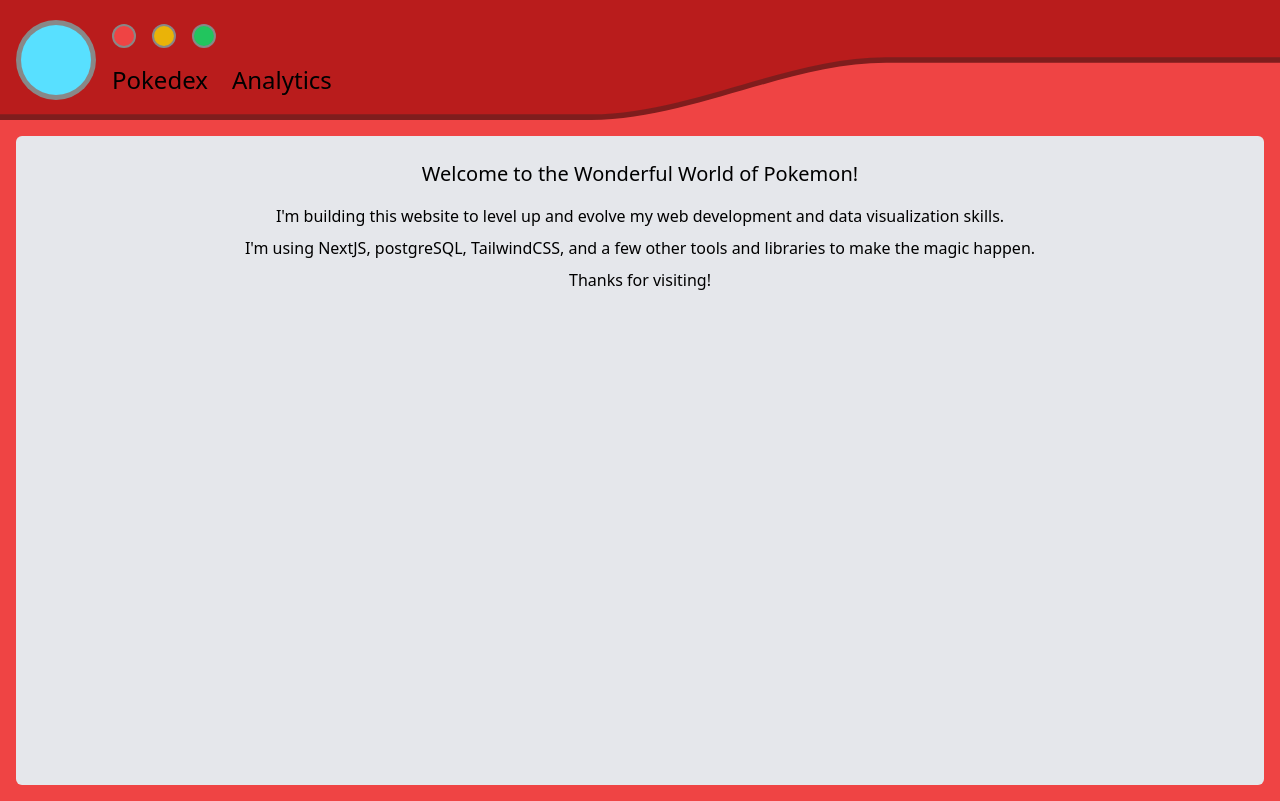
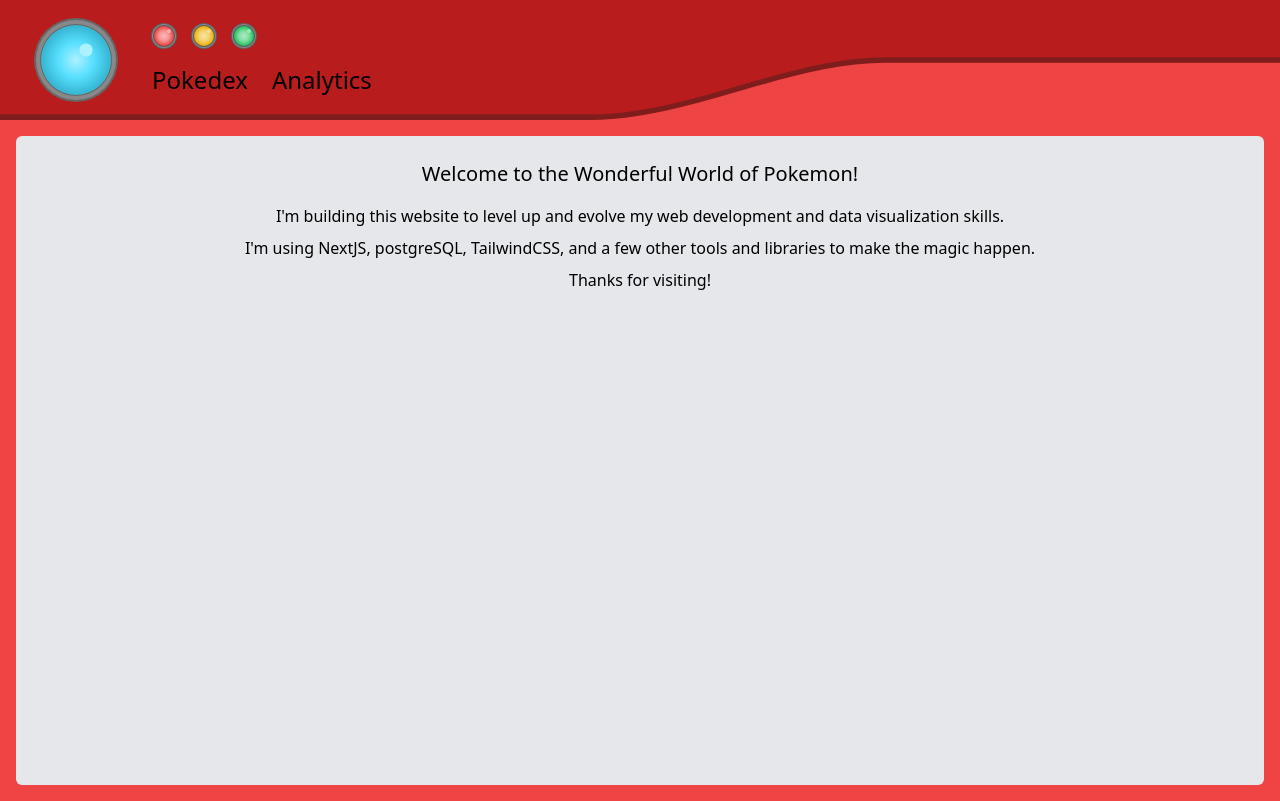
Before and after one commit to shroommu/pokemon-battler, a Next.js app: page / in a window 1280 px wide. Built offline with nearby package versions, Linux system fonts and the light colour scheme.

Commit message:
fancy up the lightbulbs

```diff
--- a/src/app/layout.js
+++ b/src/app/layout.js
@@ -31,18 +31,86 @@ export default function RootLayout({ children }) {
           </svg>
 
           <div className="absolute flex flex-row w-full h-full pl-4">
-            <svg className="h-full" viewBox="0 0 4 6">
-              <circle cx={2} cy={3} r={2} fill="#888888ff" />
-              <circle cx={2} cy={3} r={1.75} fill="#58e0ffff" />
+            <svg className="h-full" viewBox="0 0 6 6">
+              <defs>
+                <radialGradient
+                  cx={"50%"}
+                  cy={"50%"}
+                  r={0.5}
+                  id="big-lightbulb-gradient"
+                >
+                  <stop offset="0%" stopColor="#adf0ffff" />
+                  <stop offset="50%" stopColor="#58e0ffff" />
+                  <stop offset="95%" stopColor="#37b8d5ff" />
+                </radialGradient>
+              </defs>
+              <g data-testid="big-lightbulb">
+                <circle cx={3} cy={3} r={2.1} fill="#666666ff" />
+                <circle cx={3} cy={3} r={2} fill="#888888ff" />
+                <circle cx={3} cy={3} r={1.8} fill="#666666ff" />
+                <circle
+                  cx={3}
+                  cy={3}
+                  r={1.75}
+                  fill="url('#big-lightbulb-gradient')"
+                />
+                <circle cx={3.5} cy={2.5} r={0.33} fill="#adf0ffff" />
+              </g>
             </svg>
             <div className="flex flex-col h-full pl-2 justify-center">
               <svg className="h-1/3 w-fit" viewBox="0 0 7 2">
+                <defs>
+                  <radialGradient
+                    cx={"50%"}
+                    cy={"50%"}
+                    r={0.5}
+                    id="small-lightbulb-gradient"
+                  >
+                    <stop offset="0%" stopColor="#ffffffa1" />
+                    <stop offset="50%" stopColor="#ffffff6d" />
+                    <stop offset="95%" stopColor="#ffffff01" />
+                  </radialGradient>
+                </defs>
+
+                <g data-testid="red-lightbulb">
+                  <circle cx={1} cy={1} r={0.65} fill="#5e5e5eff" />
                   <circle cx={1} cy={1} r={0.6} fill="#888888ff" />
+                  <circle cx={1} cy={1} r={0.55} fill="#5e5e5eff" />
                   <circle cx={1} cy={1} r={0.5} className="fill-red-500" />
+                  <circle
+                    cx={1}
+                    cy={1}
+                    r={0.5}
+                    fill="url('#small-lightbulb-gradient')"
+                  />
+                  <circle cx={1.25} cy={0.75} r={0.1} fill="#ffffff6d" />
+                </g>
+                <g data-testid="yellow-lightbulb">
+                  <circle cx={3} cy={1} r={0.65} fill="#5e5e5eff" />
                   <circle cx={3} cy={1} r={0.6} fill="#888888ff" />
+                  <circle cx={3} cy={1} r={0.55} fill="#5e5e5eff" />
                   <circle cx={3} cy={1} r={0.5} className="fill-yellow-500" />
+                  <circle
+                    cx={3}
+                    cy={1}
+                    r={0.5}
+                    fill="url('#small-lightbulb-gradient')"
+                  />
+                  <circle cx={3.25} cy={0.75} r={0.1} fill="#ffffff6d" />
+                </g>
+                <g data-testid="green-lightbulb">
+                  <circle cx={5} cy={1} r={0.65} fill="#5e5e5eff" />
                   <circle cx={5} cy={1} r={0.6} fill="#888888ff" />
+                  <circle cx={5} cy={1} r={0.55} fill="#5e5e5eff" />
                   <circle cx={5} cy={1} r={0.5} className="fill-green-500" />
+                  <circle
+                    cx={5}
+                    cy={1}
+                    r={0.5}
+                    fill="url('#small-lightbulb-gradient')"
+                  />
+                  <circle cx={5.25} cy={0.75} r={0.1} fill="#ffffff6d" />
+                </g>
               </svg>
               <Nav />
             </div>
```
Lines whose indentation alone changed are shown as unchanged.
